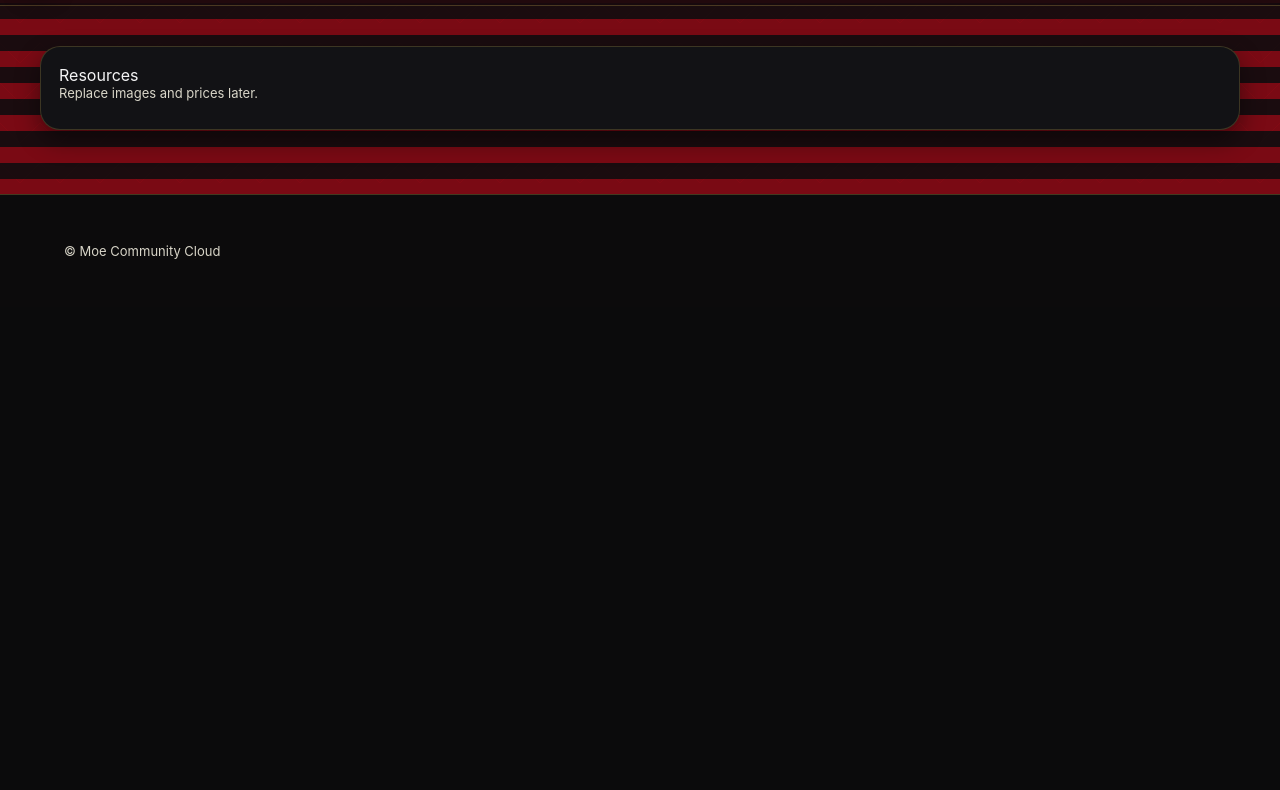
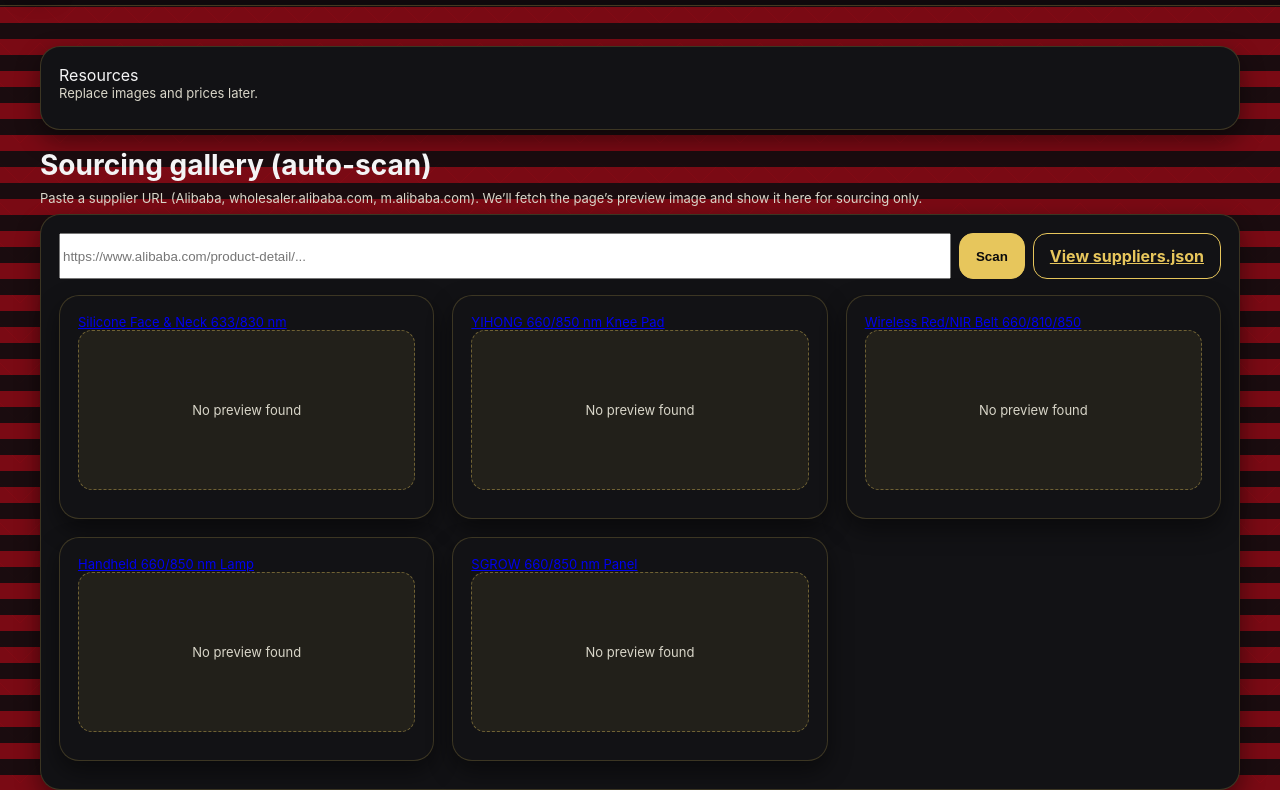
Before and after one commit to moeblaze/moewellnessapp, a plain HTML site: page resources/index.html in a window 1280 px wide. Shown: the part 57-847 px from the top of the page. Before the commit the page ends 800 px from the top, so only its background shows below. Drawn offline with Linux system fonts and the light colour scheme; no server answers.

Commit message:
Add files via upload

```diff
--- a/api/host.json
+++ b/api/host.json
@@ -2,6 +2,6 @@
   "version": "2.0",
   "extensionBundle": {
     "id": "Microsoft.Azure.Functions.ExtensionBundle",
-    "version": "[4.*, 5.0.0)"
+    "version": "[3.*, 4.0.0)"
   }
 }
--- /dev/null
+++ b/data/suppliers.json
@@ -0,0 +1,37 @@
+[
+  {
+    "category": "Face Mask",
+    "title": "Silicone Face & Neck 633/830 nm",
+    "url": "https://www.alibaba.com/product-detail/Wholesale-Led-Light-up-Beauty-Face_1601415671673.html",
+    "image": "",
+    "supplier": "Dongguan Boyuan Intelligent Technology"
+  },
+  {
+    "category": "Knee Brace",
+    "title": "YIHONG 660/850 nm Knee Pad",
+    "url": "https://www.alibaba.com/product-detail/Control-Enfold-Red-Light-Therapy-Knee_1601189970217.html",
+    "image": "",
+    "supplier": "Shenzhen Yihong Lighting"
+  },
+  {
+    "category": "Wrap Belt",
+    "title": "Wireless Red/NIR Belt 660/810/850",
+    "url": "https://www.alibaba.com/product-detail/Wireless-Battery-Red-Light-Therapy-Belt_1600981934373.html",
+    "image": "",
+    "supplier": "Shenzhen Yihong Lighting"
+  },
+  {
+    "category": "Athletic Lamp",
+    "title": "Handheld 660/850 nm Lamp",
+    "url": "https://www.alibaba.com/product-introduction/Red-Device-Pain-Relief-Infrared-Lamp_62409451781.html",
+    "image": "",
+    "supplier": "Varies"
+  },
+  {
+    "category": "Panel",
+    "title": "SGROW 660/850 nm Panel",
+    "url": "https://wholesaler.alibaba.com/product-detail/SGROW-Factory-Wholesale-BIO-VIG1000-660nm_60853383219.html",
+    "image": "",
+    "supplier": "Shenzhen Sungrow LED"
+  }
+]
--- a/resources/index.html
+++ b/resources/index.html
@@ -6,5 +6,60 @@
 <div class="brand"><div class="logo" style="width:28px;height:28px;background:url(../assets/images/og-index.png) center/cover"></div><div class="brand-name">Moe Community Wellness</div><span class="badge">Resources</span></div>
 <nav><a href="../index.html">Home</a><a href="../oscillator.html">Oscillator</a><a href="../blog/index.html">Blog</a><a href="index.html">Resources</a></nav>
 </div></header>
-<main class="container section"><div class="card"><div class="name">Resources</div><div class="small">Replace images and prices later.</div></div></main>
+<main class="container section"><div class="card"><div class="name">Resources</div><div class="small">Replace images and prices later.</div></div>
+  <h2 style="margin-top:18px">Sourcing gallery (auto-scan)</h2>
+  <div class="small">Paste a supplier URL (Alibaba, wholesaler.alibaba.com, m.alibaba.com). We’ll fetch the page’s preview image and show it here for sourcing only.</div>
+  <div class="card" style="margin-top:8px">
+    <form id="scanForm" onsubmit="return false" style="display:flex;gap:8px;flex-wrap:wrap">
+      <input id="scanUrl" placeholder="https://www.alibaba.com/product-detail/..." style="flex:1;min-width:260px"/>
+      <button class="btn" id="scanBtn">Scan</button>
+      <a class="btn alt" href="../data/suppliers.json" target="_blank" rel="noopener">View suppliers.json</a>
+    </form>
+    <div id="scanMsg" class="small" style="margin-top:6px"></div>
+    <div id="scanGrid" class="grid grid-3" style="margin-top:10px"></div>
+  </div>
+  <script>
+  async function addCard(item){
+    const grid = document.getElementById('scanGrid');
+    const div = document.createElement('div');
+    div.className = 'card';
+    div.innerHTML = `<div class='small'><a href='${item.url}' target='_blank' rel='noopener'>${item.title||'Source item'}</a></div>` +
+                    (item.image ? `<img src='${item.image}' alt='preview' style='width:100%;height:160px;object-fit:cover;border-radius:12px;margin-top:6px'/>` : `<div class='notice small' style='height:160px;display:flex;align-items:center;justify-content:center'>No preview found</div>`);
+    grid.appendChild(div);
+  }
+  async function bootstrapFromJson(){
+    try {
+      const r = await fetch('../data/suppliers.json');
+      const list = await r.json();
+      for(const row of list){
+        let image = row.image;
+        if(!image) {
+          try {
+            const s = await fetch(`../api/scrape?url=${encodeURIComponent(row.url)}`);
+            if (s.ok){ const js = await s.json(); image = js.image || ''; }
+          } catch {}
+        }
+        await addCard({ url: row.url, title: row.title, image });
+      }
+    } catch {}
+  }
+  async function doScan(){
+    const url = document.getElementById('scanUrl').value.trim();
+    const msg = document.getElementById('scanMsg');
+    msg.textContent = 'Scanning...';
+    try {
+      const r = await fetch(`../api/scrape?url=${encodeURIComponent(url)}`);
+      if(!r.ok){ msg.textContent = 'Scan failed.'; return; }
+      const data = await r.json();
+      msg.textContent = data.image ? 'Image found.' : 'No og:image found; still added.';
+      addCard(data);
+    } catch(e){
+      msg.textContent = 'Scan error.';
+    }
+  }
+  document.getElementById('scanBtn').addEventListener('click', doScan);
+  bootstrapFromJson();
+  </script>
+
+</main>
 <footer><div class="container small">© Moe Community Cloud</div></footer></body></html>
```
Also changed, not shown: api/package.json (+1 -16 lines), api/scrape/function.json (added, +20 -0 lines), api/scrape/index.js (added, +44 -0 lines).
